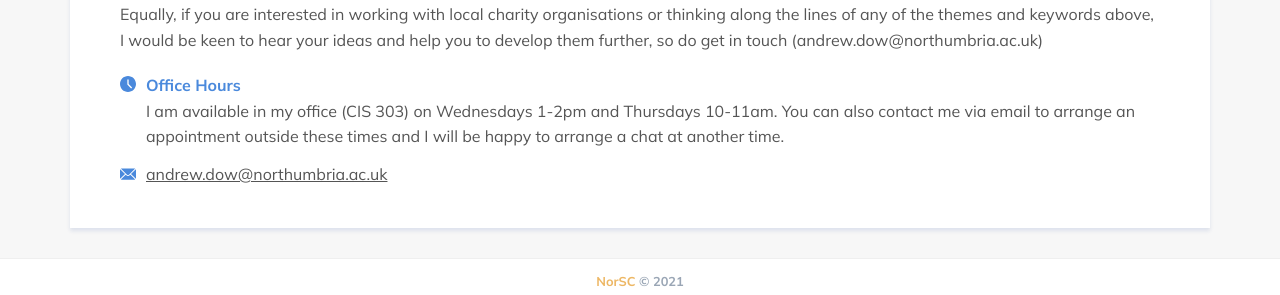
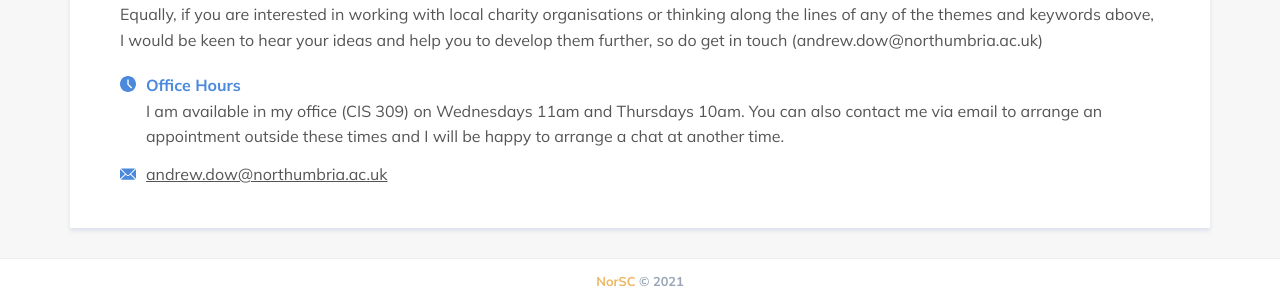
Before and after one commit to NorSC/supervisor-search, a Jekyll site: the page built from _supervisors/andy-dow.md, in a window 1280 px wide. Shown: the part 2047-2342 px from the top of the page. Built offline with Jekyll 4.4.1, drawn with Linux system fonts in a browser that asks for light colours; a script that is not in the unit is left out.

Commit message:
Update Supervisors “andy-dow”

```diff
--- a/_supervisors/andy-dow.md
+++ b/_supervisors/andy-dow.md
@@ -4,8 +4,8 @@ title: Andy Dow
 available: true
 available_msc: true
 email: andrew.dow@northumbria.ac.uk
-office_hours: I am available in my office (CIS 303) on Wednesdays 1-2pm and
-  Thursdays 10-11am. You can also contact me via email to arrange an appointment
+office_hours: I am available in my office (CIS 309) on Wednesdays 11am and
+  Thursdays 10am. You can also contact me via email to arrange an appointment
   outside these times and I will be happy to arrange a chat at another time.
 research_group: Northumbria Social Computing
 research_themes:
```
